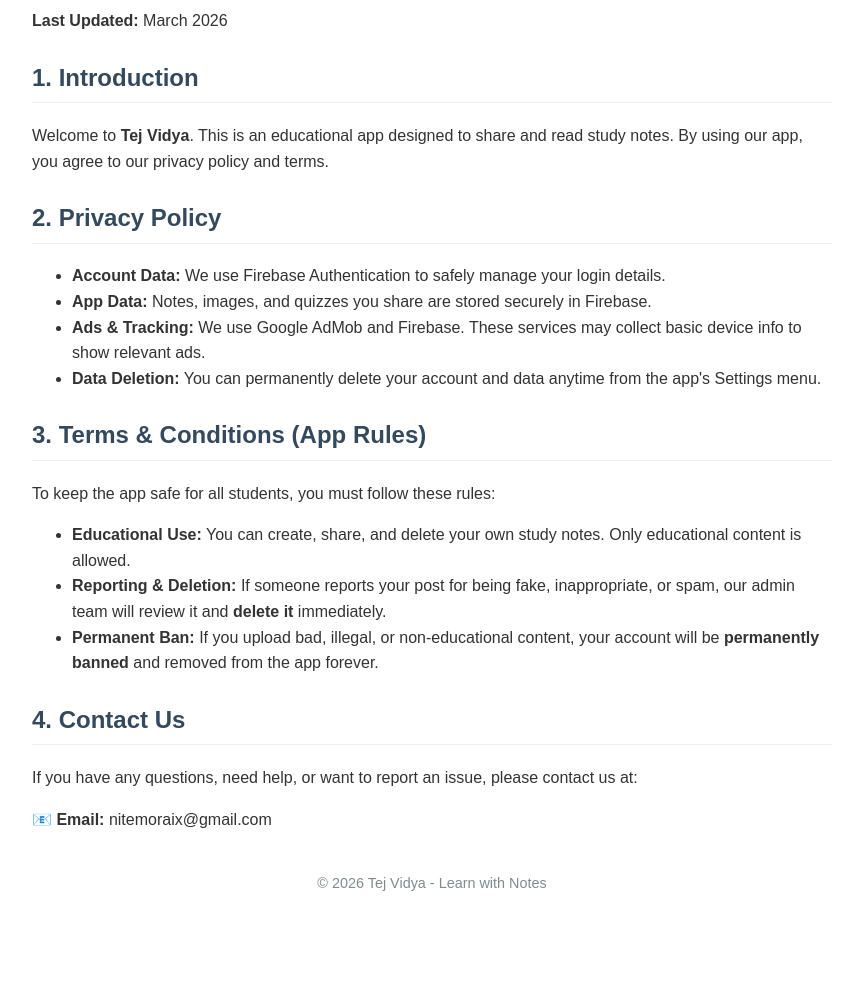
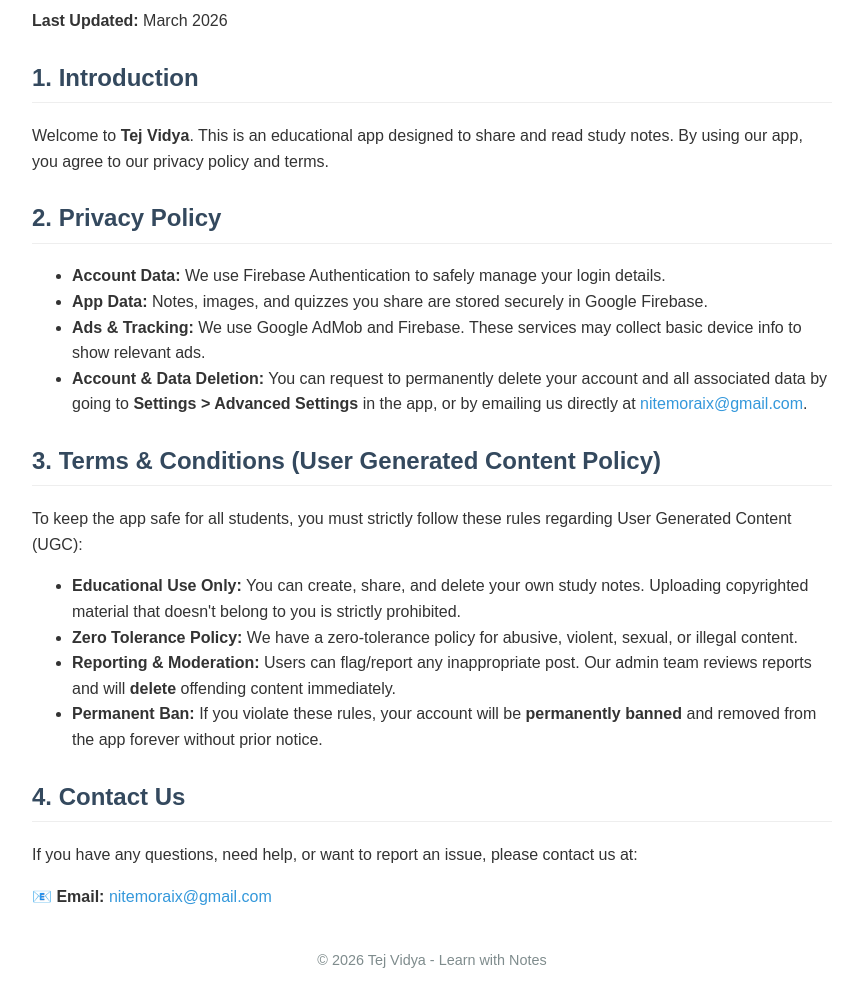
Before and after one commit to niteenmaurya/niteenmaurya.github.io, a plain HTML site: page tejvidya.html in a window 1280 px wide. Shown: the part 106-1098 px from the top of the page, without its empty margins (208-1071 px from the left). Before the commit the page ends 1021 px from the top, so only its background shows below. Drawn offline with Linux system fonts and the light colour scheme.

Commit message:
Update tejvidya.html

```diff
--- a/tejvidya.html
+++ b/tejvidya.html
@@ -24,22 +24,23 @@
     <h2>2. Privacy Policy</h2>
     <ul>
         <li><b>Account Data:</b> We use Firebase Authentication to safely manage your login details.</li>
-        <li><b>App Data:</b> Notes, images, and quizzes you share are stored securely in Firebase.</li>
+        <li><b>App Data:</b> Notes, images, and quizzes you share are stored securely in Google Firebase.</li>
         <li><b>Ads & Tracking:</b> We use Google AdMob and Firebase. These services may collect basic device info to show relevant ads.</li>
-        <li><b>Data Deletion:</b> You can permanently delete your account and data anytime from the app's Settings menu.</li>
+        <li><b>Account & Data Deletion:</b> You can request to permanently delete your account and all associated data by going to <b>Settings > Advanced Settings</b> in the app, or by emailing us directly at <a href="mailto:nitemoraix@gmail.com">nitemoraix@gmail.com</a>.</li>
     </ul>
 
-    <h2>3. Terms & Conditions (App Rules)</h2>
-    <p>To keep the app safe for all students, you must follow these rules:</p>
+    <h2>3. Terms & Conditions (User Generated Content Policy)</h2>
+    <p>To keep the app safe for all students, you must strictly follow these rules regarding User Generated Content (UGC):</p>
     <ul>
-        <li><b>Educational Use:</b> You can create, share, and delete your own study notes. Only educational content is allowed.</li>
-        <li><b>Reporting & Deletion:</b> If someone reports your post for being fake, inappropriate, or spam, our admin team will review it and <b>delete it</b> immediately.</li>
-        <li><b>Permanent Ban:</b> If you upload bad, illegal, or non-educational content, your account will be <b>permanently banned</b> and removed from the app forever.</li>
+        <li><b>Educational Use Only:</b> You can create, share, and delete your own study notes. Uploading copyrighted material that doesn't belong to you is strictly prohibited.</li>
+        <li><b>Zero Tolerance Policy:</b> We have a zero-tolerance policy for abusive, violent, sexual, or illegal content.</li>
+        <li><b>Reporting & Moderation:</b> Users can flag/report any inappropriate post. Our admin team reviews reports and will <b>delete</b> offending content immediately.</li>
+        <li><b>Permanent Ban:</b> If you violate these rules, your account will be <b>permanently banned</b> and removed from the app forever without prior notice.</li>
     </ul>
 
     <h2>4. Contact Us</h2>
     <p>If you have any questions, need help, or want to report an issue, please contact us at:</p>
-    <p><b>📧 Email:</b> nitemoraix@gmail.com</p>
+    <p><b>📧 Email:</b> <a href="mailto:nitemoraix@gmail.com">nitemoraix@gmail.com</a></p>
 
     <div class="footer">
         &copy; 2026 Tej Vidya - Learn with Notes
```
